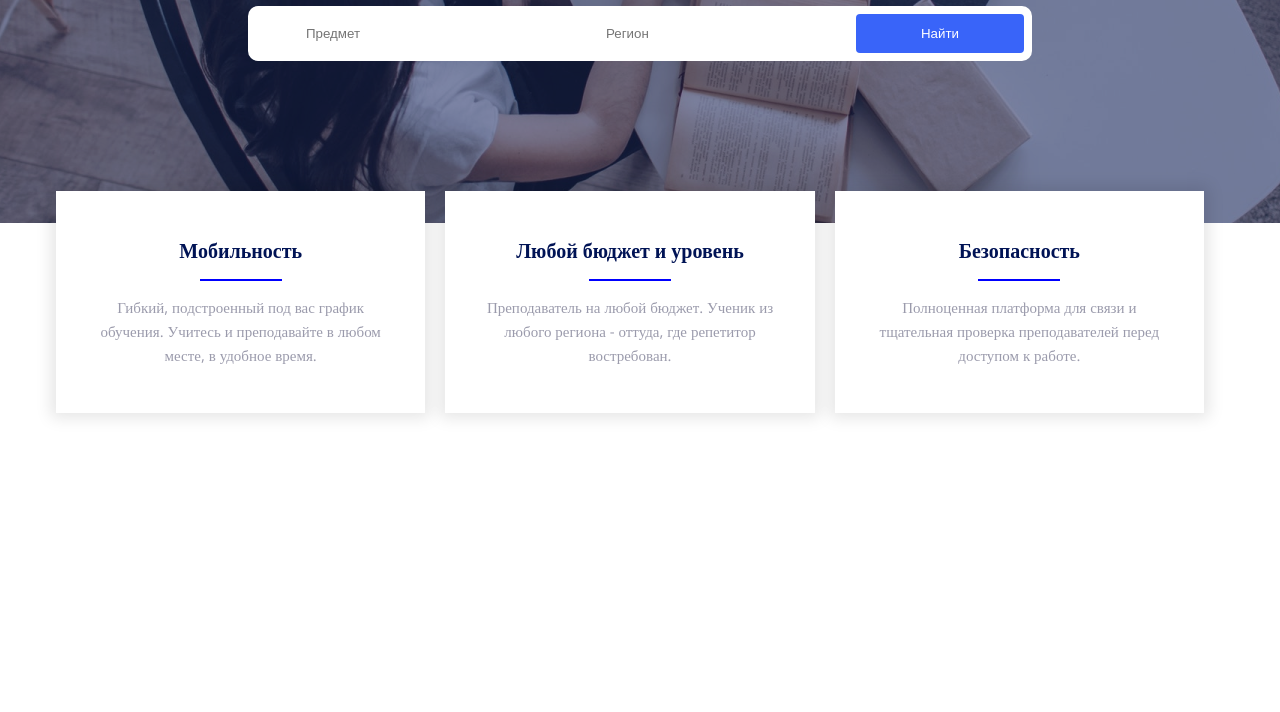
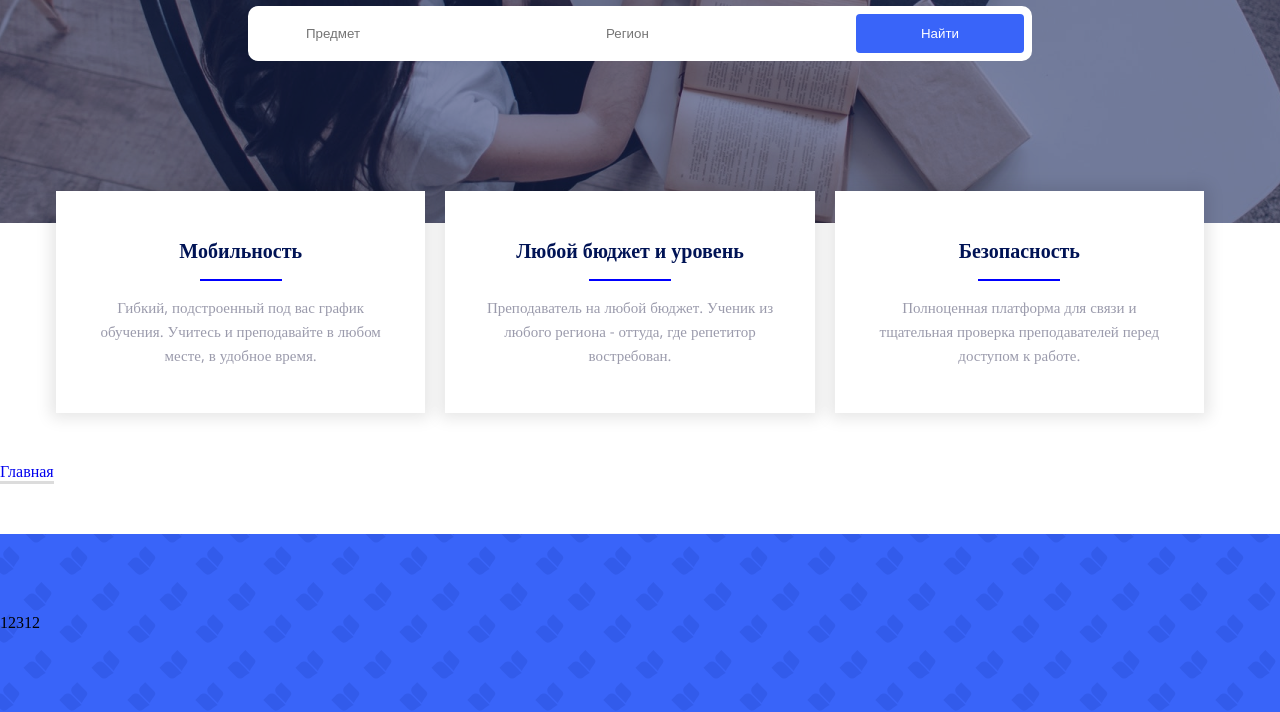
Before and after one commit to rykon97/HTML, a plain HTML site: page ab.html in a window 1280 px wide. Shown: the part 361-1073 px from the top of the page. Before the commit the page ends 800 px from the top, so only its background shows below. Drawn offline with nearby package versions, Linux system fonts and the light colour scheme; a web font is replaced by a local one.

Commit message:
Ссылка с подчеркиванием и анимацией - способ 1

```diff
--- a/ab.html
+++ b/ab.html
@@ -45,5 +45,12 @@
         </div>
     </div>
 
+    <div class="link">
+        <a href="#">Главная</a>
+        <div class="underscore2"></div>
+        <div class="underscore"></div>
+    </div>
+
+    <div class="pattern">12312</div>
 </body>
 </html>
--- a/style.css
+++ b/style.css
@@ -124,6 +124,39 @@
     outline: none;
 }
 
+.pattern {
+    background-image: url(./img/pattern.svg);
+    background-size: 68px;
+    padding: 80px 0;
+}
+
+.link {
+    margin: 50px auto;
+    display: inline-flex;
+    flex-direction: column;
+    transition-duration: 0.5s;
+}
+
+.link:hover .underscore {
+    width: 100%;
+}
+
+.link a {
+    text-decoration: none;
+}
+
+.link .underscore {
+    margin-top: -3px;
+    width: 0;
+    transition-duration: 0.5s;
+    border-top: 3px solid black;
+}
+
+.link .underscore2 {
+    width: 100%;
+    border-top: 3px solid gainsboro;
+}
+
 /*
     border - рамка
 
```
Also changed, not shown: img/pattern.svg (added).
